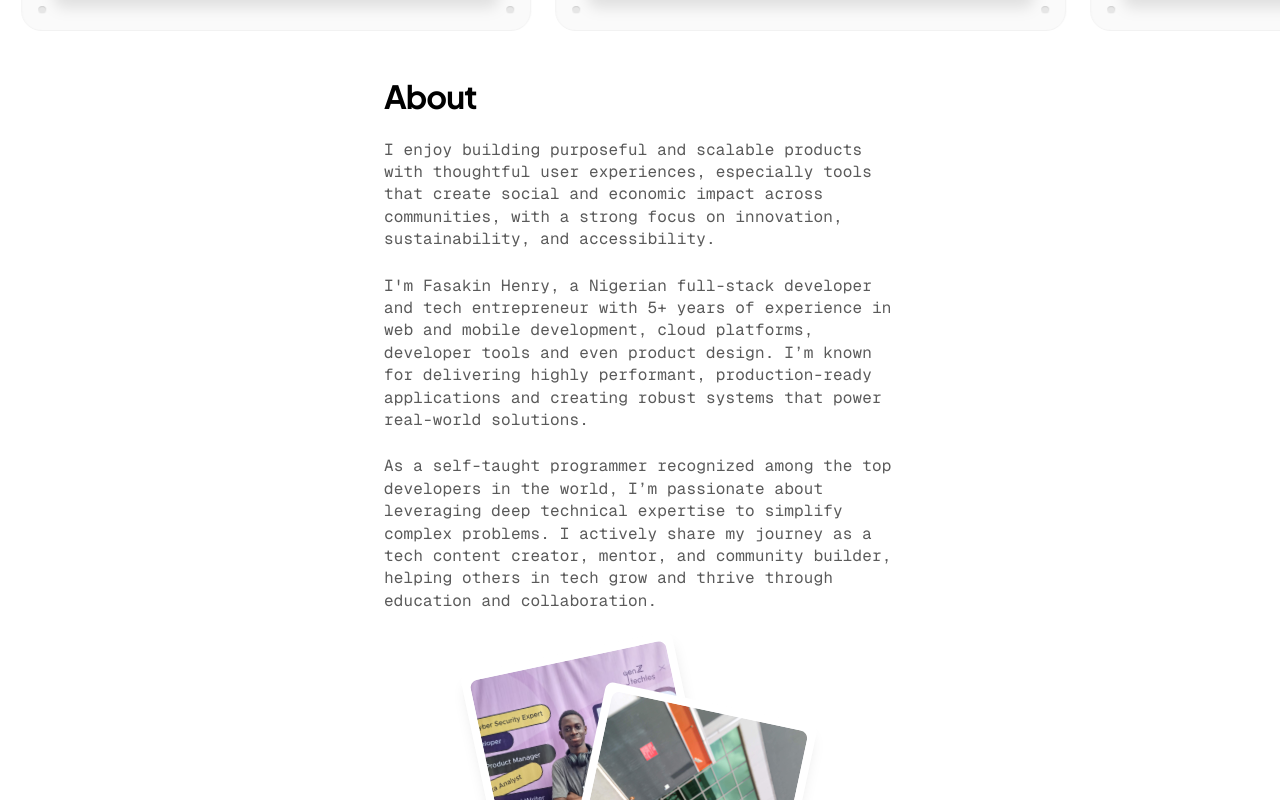
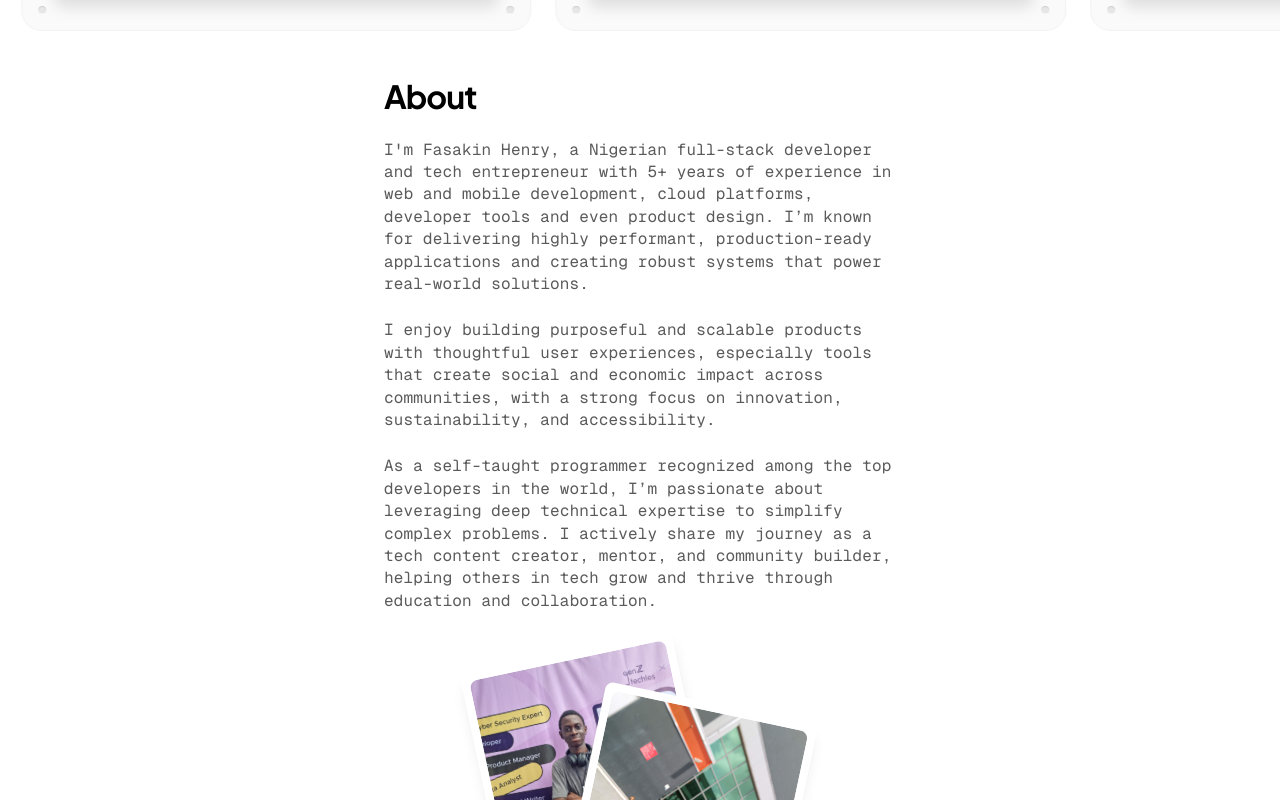
Before and after one commit to fasakinhenry/portfolio, a Next.js app: page / in a window 1280 px wide. Shown: the part 1000-1800 px from the top of the page. Built offline with nearby package versions, Linux system fonts and the light colour scheme.

Commit message:
docs(about): rearrange order of paragraphs

```diff
--- a/src/components/sections/About.jsx
+++ b/src/components/sections/About.jsx
@@ -77,27 +77,26 @@ const About = () => {
         variants={container}
       >
         <motion.p variants={fadeIn}>
+          I'm Fasakin Henry, a Nigerian full-stack developer and tech
+          entrepreneur with 5+ years of experience in web and mobile
+          development, cloud platforms, developer tools and even product design.
+          I’m known for delivering highly performant, production-ready
+          applications and creating robust systems that power real-world
+          solutions.
+        </motion.p>
+        <motion.p variants={fadeIn}>
           I enjoy building purposeful and scalable products with thoughtful user
           experiences, especially tools that create social and economic impact
           across communities, with a strong focus on innovation, sustainability,
           and accessibility.
         </motion.p>
-
         <motion.p variants={fadeIn}>
-          I'm Fasakin Henry, a Nigerian full-stack developer and tech
-          entrepreneur with 5+ years of experience in web and mobile
-          development, cloud platforms, developer tools and even product design. I’m known
-          for delivering highly performant, production-ready applications and
-          creating robust systems that power real-world solutions.
-        </motion.p>
-
-        <motion.p variants={fadeIn}>
-          As a self-taught programmer recognized among the top developers in the world, I’m passionate about leveraging deep technical expertise to
+          As a self-taught programmer recognized among the top developers in the
+          world, I’m passionate about leveraging deep technical expertise to
           simplify complex problems. I actively share my journey as a tech
           content creator, mentor, and community builder, helping others in tech
           grow and thrive through education and collaboration.
         </motion.p>
-
         <motion.div
           className='relative w-full h-[250px] mt-8 group'
           variants={fadeIn}
```
